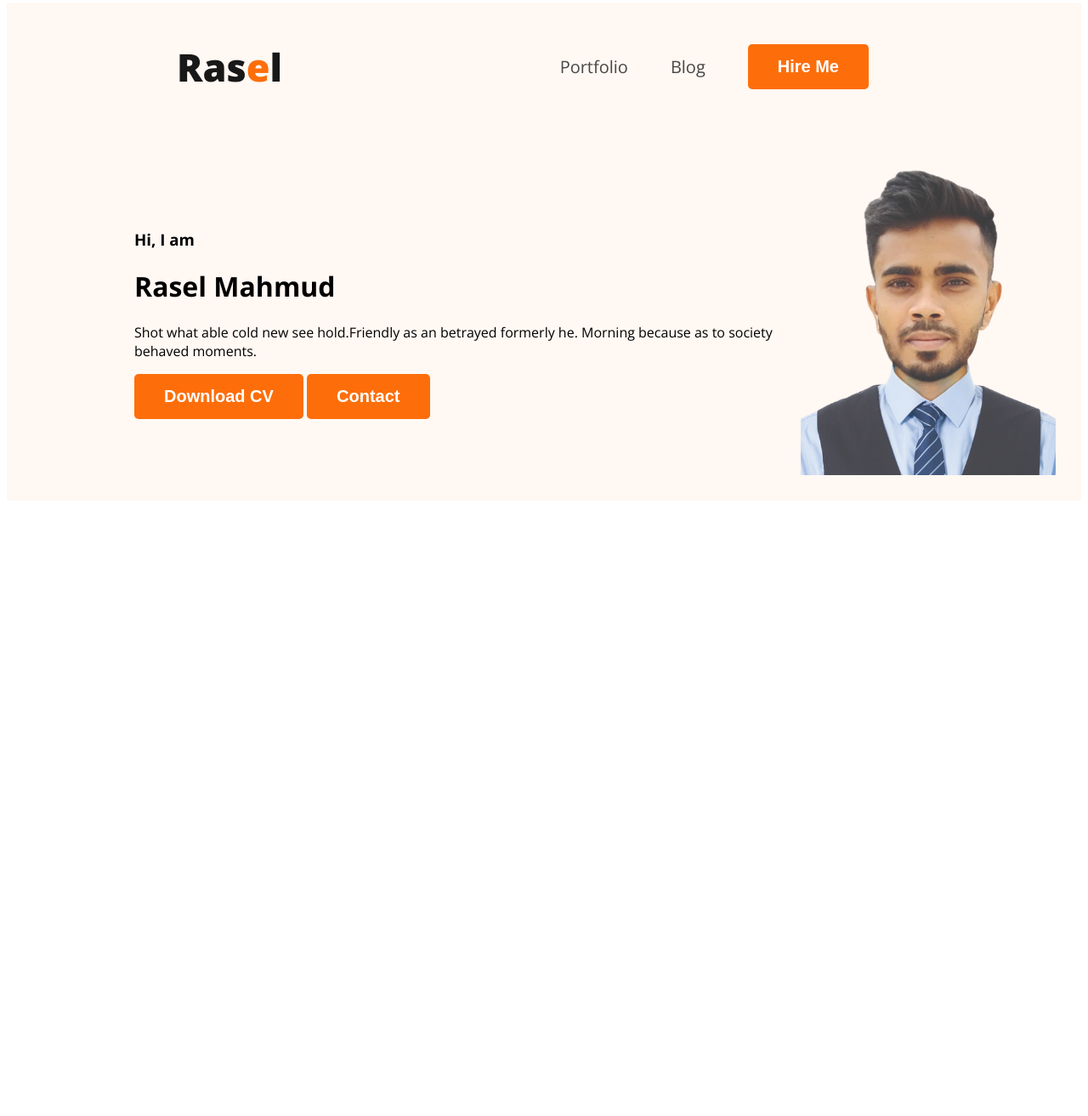
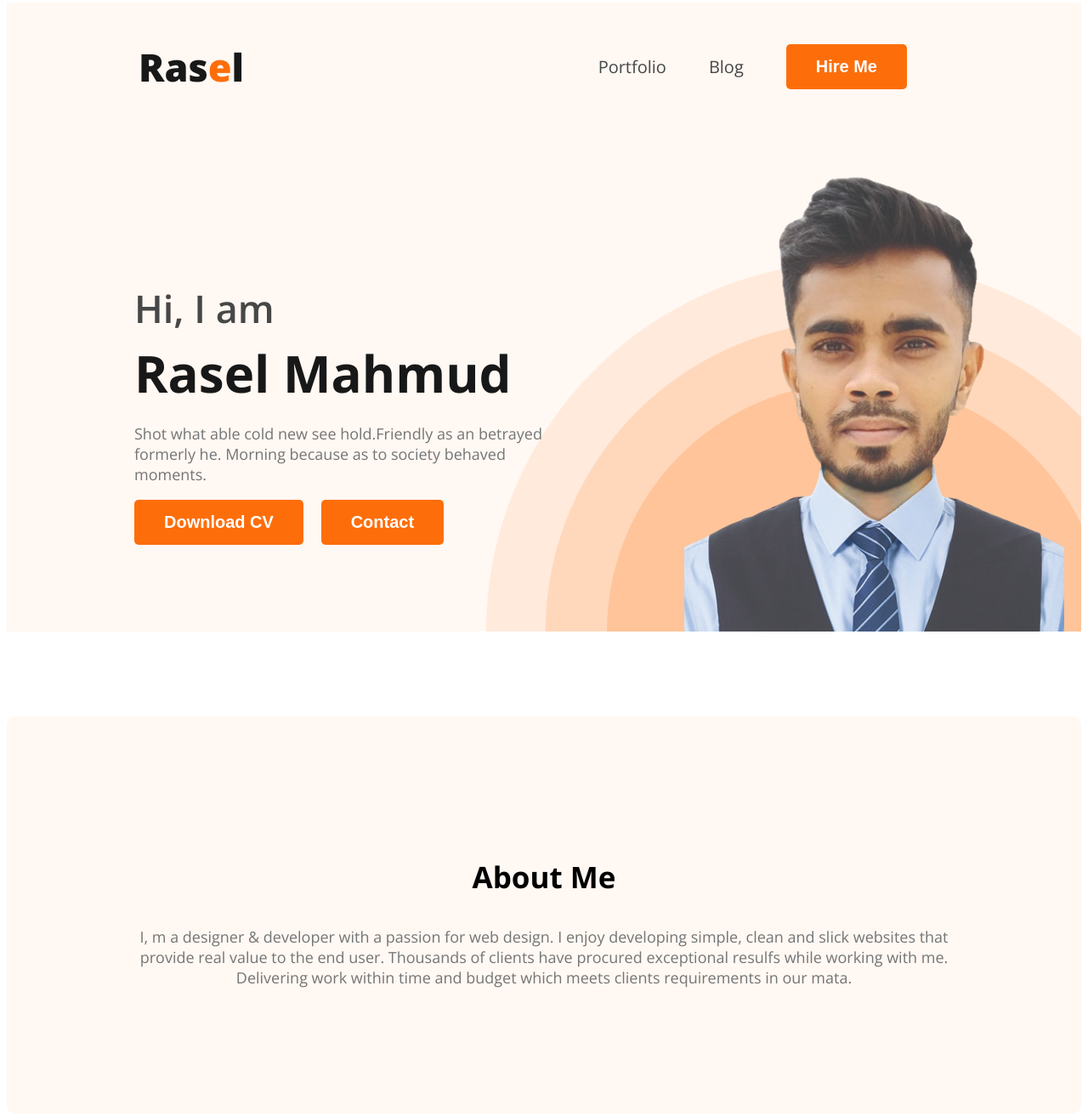
Before and after one commit to raselmonitor/portfolio-website, a plain HTML site: page index.html in a window 1280 px wide. Shown: the part 5-1318 px from the top of the page at 85% size. Before the commit the page ends 800 px from the top, so only its background shows below. Drawn offline with nearby package versions, Linux system fonts and the light colour scheme.

Commit message:
about section created

```diff
--- a/index.html
+++ b/index.html
@@ -23,18 +23,23 @@
             </ul>
         </nav>
         <div class="banner">
-                <div>
+                <div class="banner-contain">
                     <h3 class="banner-greating">Hi, I am</h3>
                     <h1 class="banner-title">Rasel Mahmud</h1>
-                    <p>Shot what able cold new see hold.Friendly as an betrayed formerly he. Morning because as to
+                    <p class="banner-dcp">Shot what able cold new see hold.Friendly as an betrayed formerly he. Morning because as to
                         society behaved moments.</p>
-                    <button class="btn-primary">Download CV</button>
+                    <button class="btn-primary"> Download CV</button> &nbsp &nbsp
                     <button class="btn-primary">Contact</button>
                 </div>
                 <img class="profile-photo" src="images/Rasel.png" alt="Rasel Photo">
             </div>
     </header>
-    <main></main>
+    <main>
+        <section class="about">
+            <h3 class="section-tile">About Me</h3>
+            <p class="section-dsp">I, m a designer & developer with a passion for web design. I enjoy developing simple, clean and slick websites that provide real value to the end user. Thousands of clients have procured exceptional resulfs while working with me. Delivering work within time and budget which meets clients requirements in our mata.</p>
+        </section>
+    </main>
     <footer></footer>
 </body>
 
--- a/portfolio.css
+++ b/portfolio.css
@@ -7,12 +7,26 @@ body {
     color: #FD6E0A;
 }
 
+.section-tile {
+    Explain #181818;
+    text-align: center;
+    font-size: 35px;
+    font-weight: 700;
+}
+
+.section-dsp{
+    color: #757575;
+    text-align: center;
+    font-size: 18px;
+    font-weight: 400;
+}
+
 /* nav related styles */
 nav {
     display: flex;
     justify-content: space-between;
     align-items: center;
-    margin: 0px 200px;
+    margin: 0px 155px;
 }
 
 .nav-title {
@@ -49,15 +63,54 @@ nav a {
 }
 
 /* header related styles */
-.header{
+.header {
     background-color: #FFF8F3;
+    background-image: url('images/header_bg.png');
+    background-repeat: no-repeat;
+    background-position: bottom right;
+    background-size: 700px;
 }
 
-.banner{
-padding: 30px 30px 30px 150px;
-display: flex;
-align-items: center;
+.banner {
+    padding: 30px 20px 0px 150px;
+    display: flex;
+    align-items: center;
+    justify-content: space-between;
 }
-.banner .profile-photo{
-    width: 300px;
+
+.banner .profile-photo {
+    /* width: 300px; */
 }
+
+.banner-contain {
+    max-width: 500px;
+}
+
+.banner-greating {
+    color: #474747;
+    font-size: 45px;
+    font-weight: 600;
+    margin-bottom: 0px;
+}
+
+.banner-title {
+    color: #181818;
+    font-size: 60px;
+    font-weight: 700;
+    margin-top: 5px;
+    margin-bottom: 0px;
+}
+
+.banner-dcp {
+    color: #757575;
+    font-size: 18px;
+    font-weight: 400;
+}
+
+/* Main section styles */
+.about {
+    padding: 130px;
+    border-radius: 10px;
+    background-color: #FFF8F3;
+    margin: 100px 0px;
+}
```
